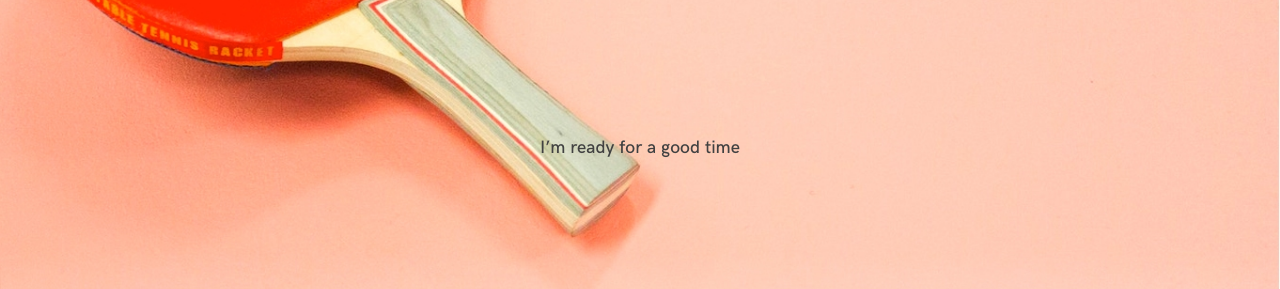
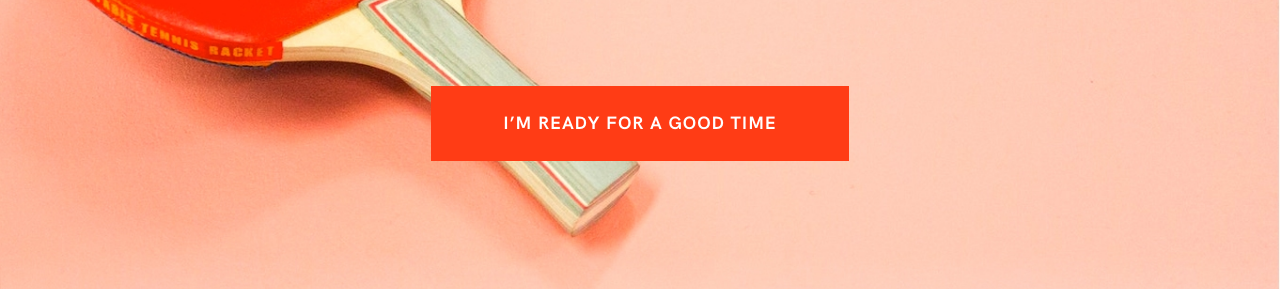
Before and after one commit to vandaadams/good-times, a plain HTML site: page index.html in a window 1280 px wide. Shown: the part 575-864 px from the top of the page. Drawn offline with Linux system fonts and the light colour scheme.

Commit message:
button styling

```diff
--- a/css/style.css
+++ b/css/style.css
@@ -23,3 +23,14 @@ a {
   font-family: 'HK-Grotesk-Bold', sans-serif;
   line-height: 1;
 }
+
+.button {
+  display: inline-block;
+  background-color: #FF3C15;
+  color: #ffffff;
+  text-transform: uppercase;
+  letter-spacing: 0.05em;
+  border: none;
+  padding: 24px 72px;
+  font-family: 'HK-Grotesk-Bold', sans-serif;
+}
```
